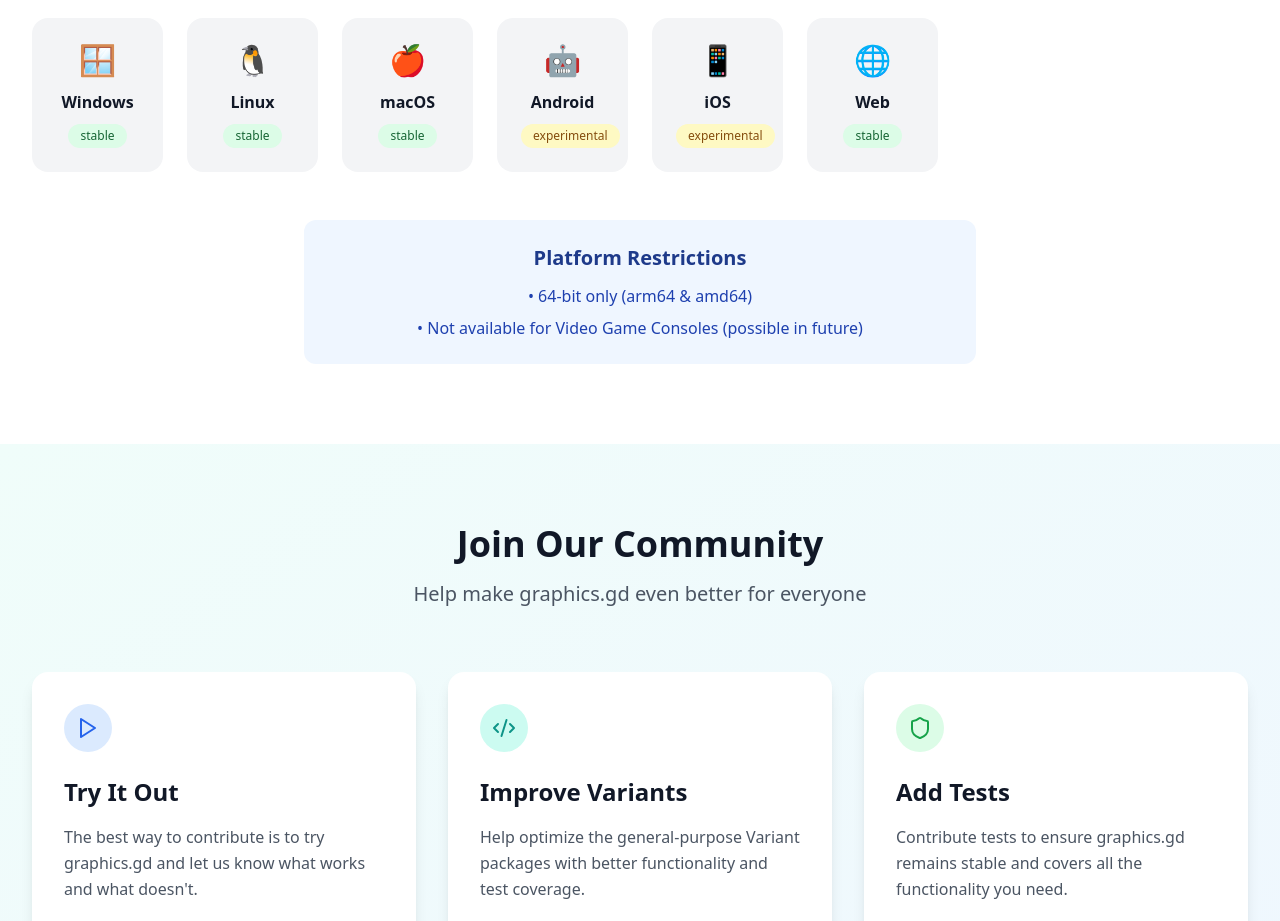
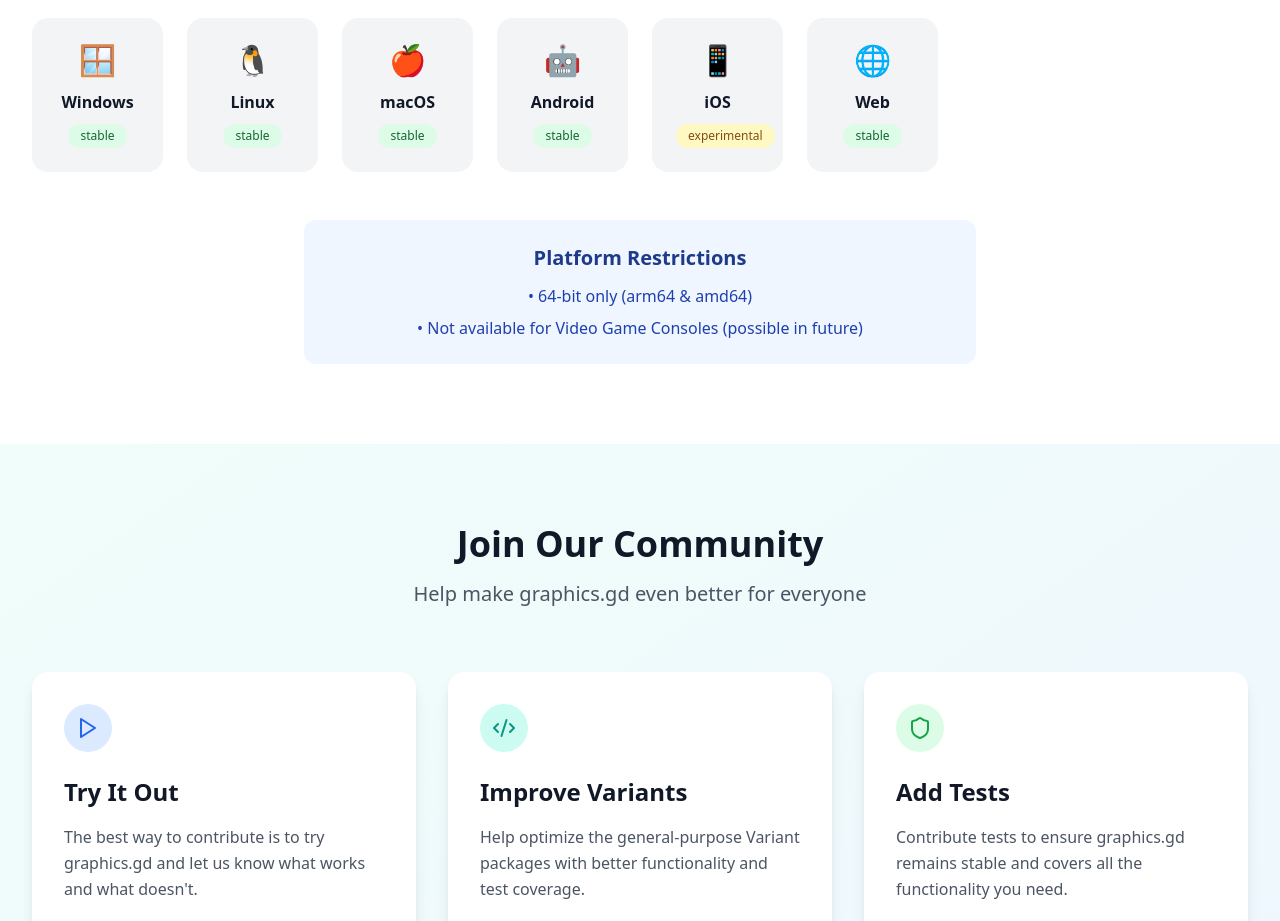
Before and after one commit to grow-graphics/gd, a React (Vite) app: page / in a window 1280 px wide. Shown: the part 4640-5561 px from the top of the page. Built offline with nearby package versions, Linux system fonts and the light colour scheme.

Commit message:
stable android support

```diff
--- a/src/App.tsx
+++ b/src/App.tsx
@@ -595,7 +595,7 @@ func main() {
               { name: "Windows", status: "stable" },
               { name: "Linux", status: "stable" },
               { name: "macOS", status: "stable" },
-              { name: "Android", status: "experimental" },
+              { name: "Android", status: "stable" },
               { name: "iOS", status: "experimental" },
               { name: "Web", status: "stable" },
             ].map((platform) => (
```
